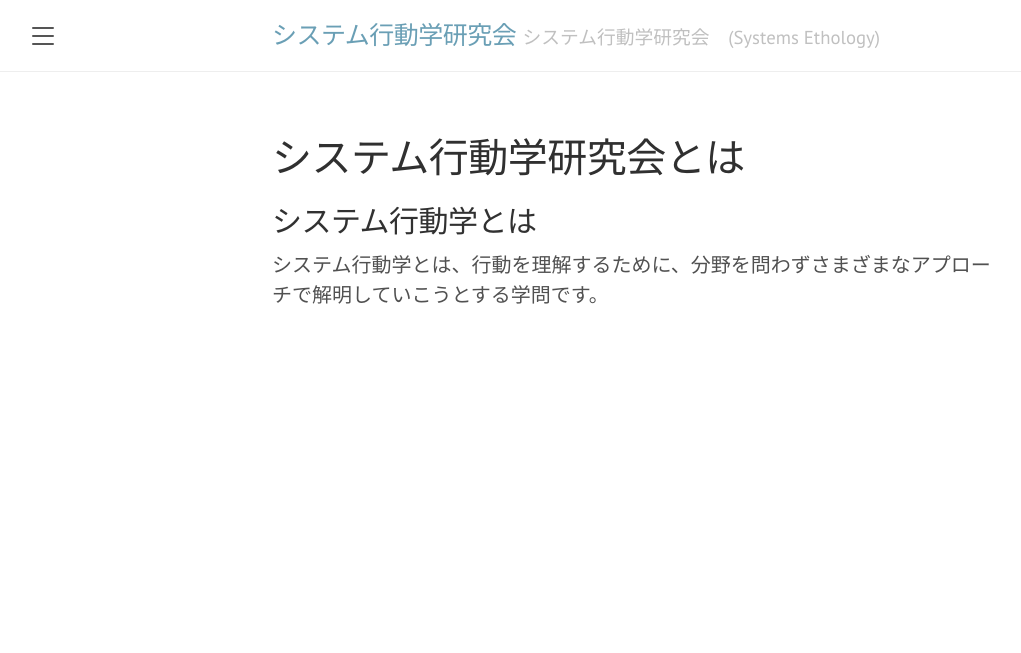
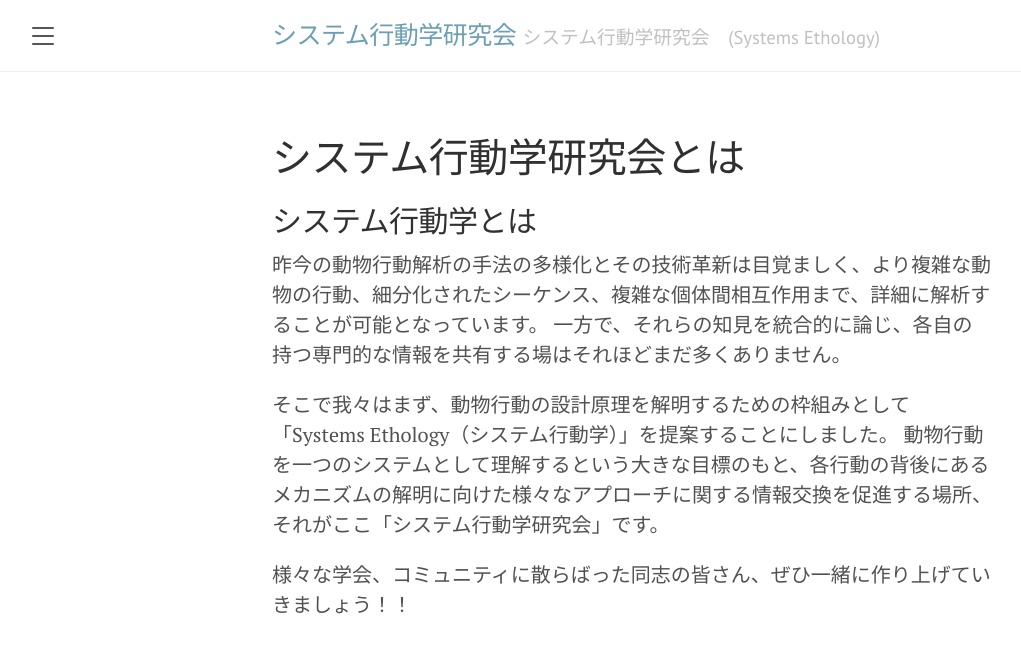
Before and after one commit to SystemsEthology/website, a Jekyll site: the page built from aboutus.md, in a window 1280 px wide. Shown: the top 653 px of the page, without its empty margins (8-1029 px from the left). Built offline with Jekyll 4.4.1, drawn with Linux system fonts in a browser that asks for light colours.

Commit message:
Update aboutus.md

```diff
--- a/aboutus.md
+++ b/aboutus.md
@@ -4,4 +4,10 @@ title: システム行動学研究会とは
 order: 2
 ---
 ## システム行動学とは
-システム行動学とは、行動を理解するために、分野を問わずさまざまなアプローチで解明していこうとする学問です。
+昨今の動物行動解析の手法の多様化とその技術革新は目覚ましく、より複雑な動物の行動、細分化されたシーケンス、複雑な個体間相互作用まで、詳細に解析することが可能となっています。
+一方で、それらの知見を統合的に論じ、各自の持つ専門的な情報を共有する場はそれほどまだ多くありません。
+
+そこで我々はまず、動物行動の設計原理を解明するための枠組みとして「Systems Ethology（システム行動学）」を提案することにしました。
+動物行動を一つのシステムとして理解するという大きな目標のもと、各行動の背後にあるメカニズムの解明に向けた様々なアプローチに関する情報交換を促進する場所、それがここ「システム行動学研究会」です。
+
+様々な学会、コミュニティに散らばった同志の皆さん、ぜひ一緒に作り上げていきましょう！！
```
